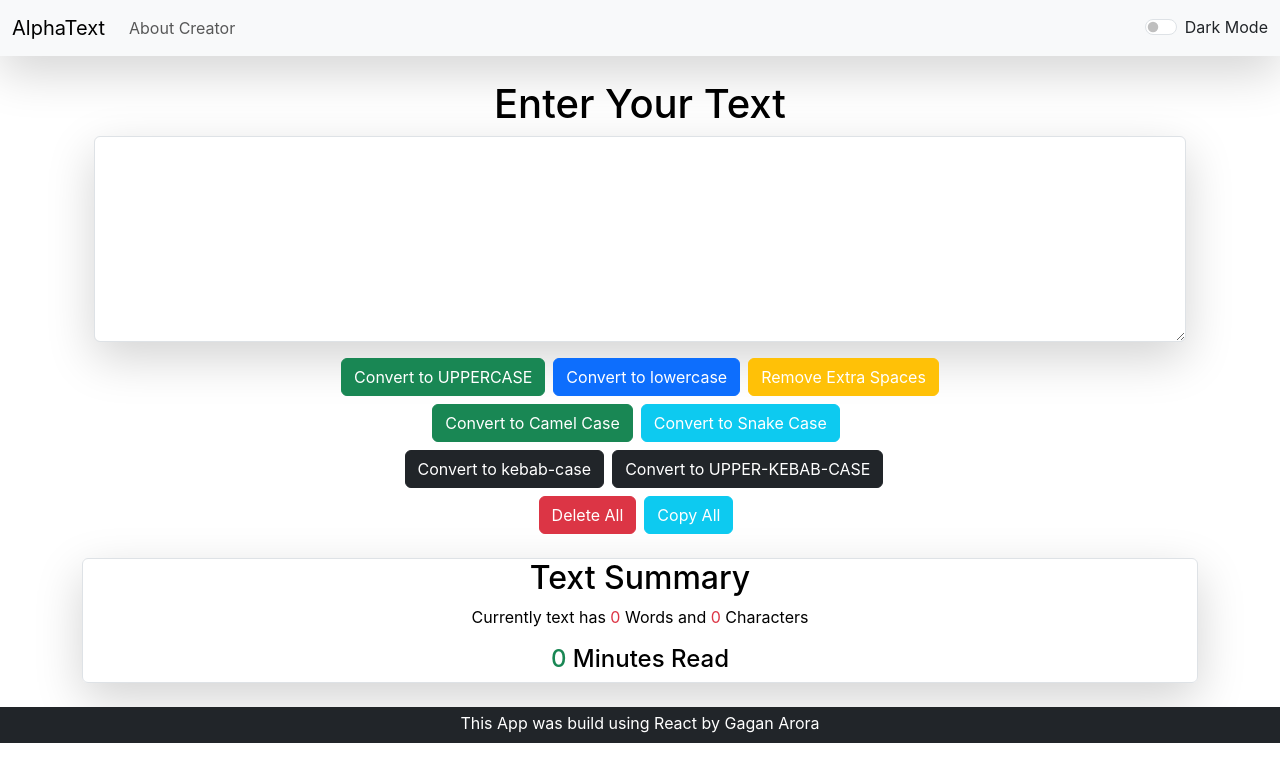
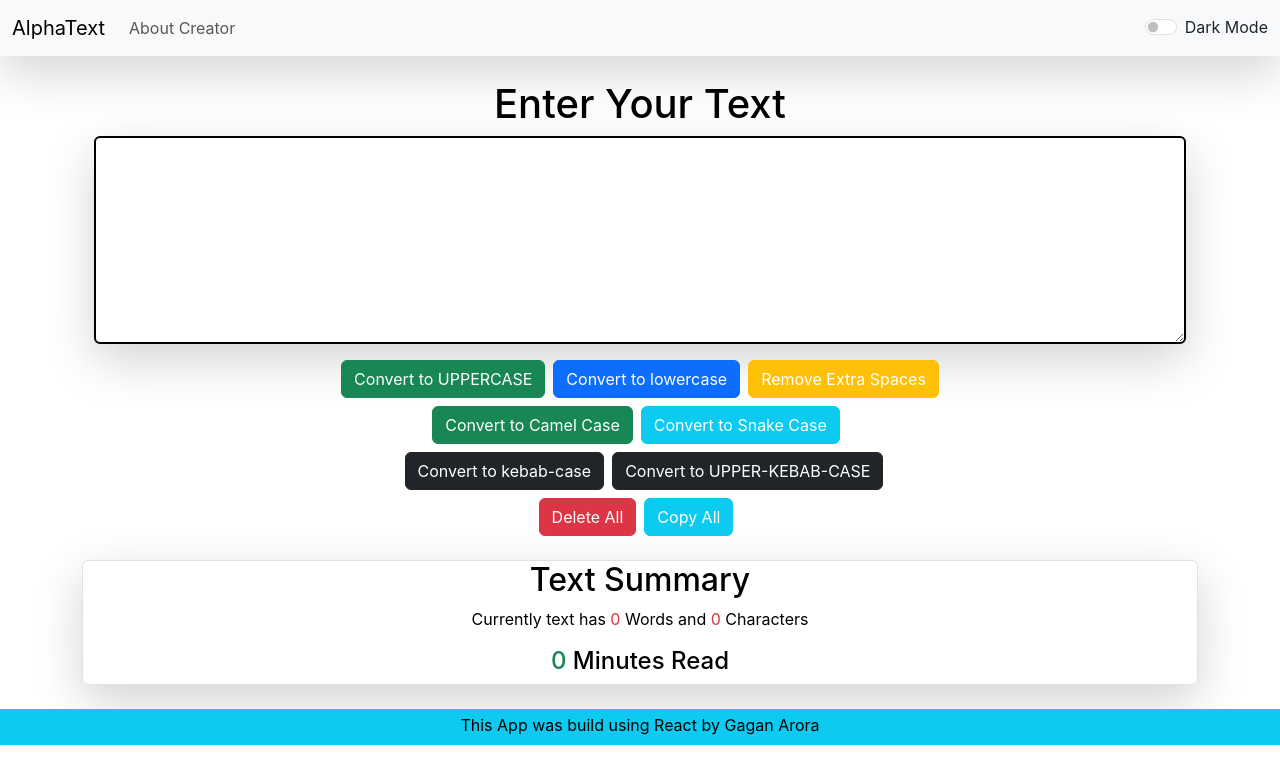
Before and after one commit to gagan257/AlphaText, a React (Create React App) app: page / in a window 1280 px wide. Shown: the top 784 px of the page. Built offline with nearby package versions, Linux system fonts and the light colour scheme.

Commit message:
updated dark mode

```diff
--- a/public/index.html
+++ b/public/index.html
@@ -17,7 +17,7 @@
       integrity="sha384-T3c6CoIi6uLrA9TneNEoa7RxnatzjcDSCmG1MXxSR1GAsXEV/Dwwykc2MPK8M2HN"
       crossorigin="anonymous"
     />
-    <title>React App</title>
+    <title>AlphaText App</title>
   </head>
   <body>
     <noscript>You need to enable JavaScript to run this app.</noscript>
--- a/src/App.js
+++ b/src/App.js
@@ -28,7 +28,7 @@ function App() {
       <div className="container my-4">
         <TextForm heading="Enter Your Text" mode={mode} />
       </div>
-      <Footer />
+      <Footer mode={mode} />
     </div>
   );
 }
--- a/src/components/Footer.js
+++ b/src/components/Footer.js
@@ -1,8 +1,12 @@
 import React from "react";
 
-export default function Footer() {
+export default function Footer(props) {
   return (
-    <footer className="text-center text-white bg-dark pb-2 pt-1">
+    <footer
+      className={`text-center text-${
+        props.mode === "dark" ? "white" : "black"
+      } bg-${props.mode === "dark" ? "black" : "info"} pb-2 pt-1`}
+    >
       This App was build using React by {"Gagan Arora"}
     </footer>
   );
--- a/src/components/TextForm.js
+++ b/src/components/TextForm.js
@@ -61,6 +61,13 @@ export default function TextForm(props) {
         <h1 className="text-center">{props.heading}</h1>
         <div className="mb-3">
           <textarea
+            style={{
+              backgroundColor: props.mode === "dark" ? "grey" : "white",
+              color: props.mode === "dark" ? "white" : "black",
+              cursor: "default",
+              border:
+                props.mode === "dark" ? "2px solid white" : "2px solid black",
+            }}
             className="form-control shadow-lg"
             value={text}
             id="text-box"
```
